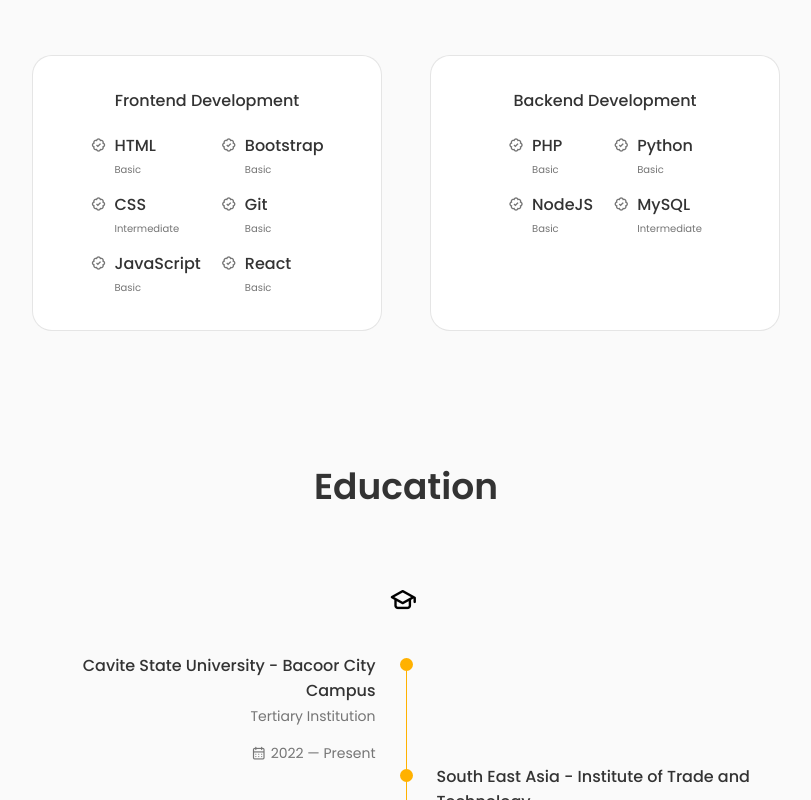
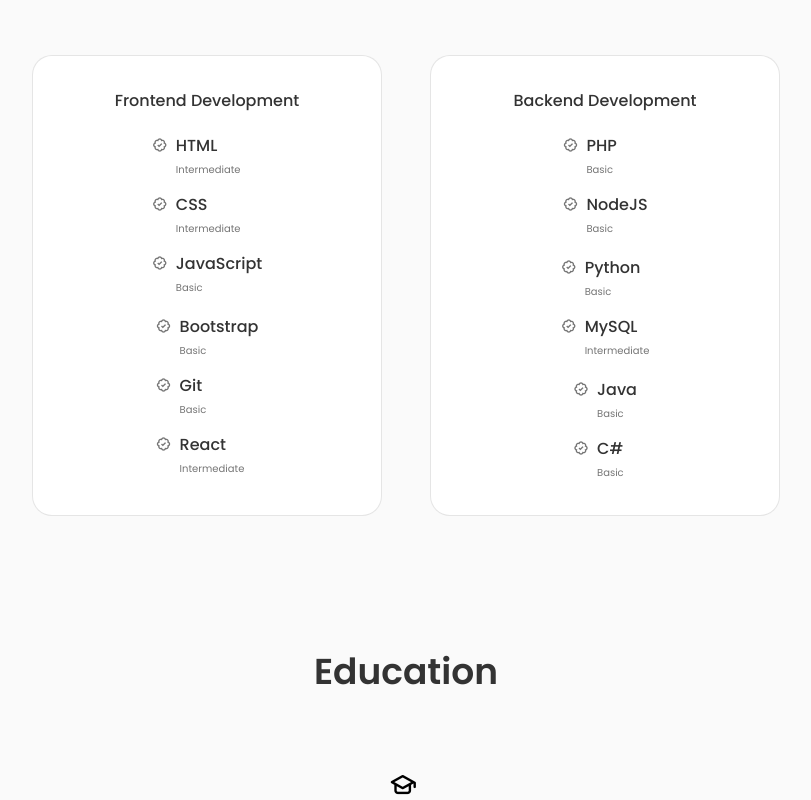
Before and after one commit to jeraldlabalan/personal-portfolio, a React (Vite) app in the folder jeee4/: page / in a window 1280 px wide. Shown: the part 1660-2460 px from the top of the page, without its empty margins (234-1045 px from the left). Built offline with nearby package versions, Linux system fonts and the light colour scheme.

Commit message:
feat: added a new project and change some ui

```diff
--- a/jeee4/src/sections/Skills/Backend.jsx
+++ b/jeee4/src/sections/Skills/Backend.jsx
@@ -9,6 +9,7 @@ function Backend() {
         Backend Development
       </h3>
       <div className={styles.skills__box}>
+
         <div className={styles.skills__group}>
           <div className={styles.skills__data}>
             <i className='bx bx-badge-check'></i>
@@ -36,7 +37,6 @@ function Backend() {
         </div>
 
         <div className={styles.skills__group}>
-
           <div className={styles.skills__data}>
             <i className='bx bx-badge-check'></i>
             <div>
@@ -62,6 +62,36 @@ function Backend() {
           </div>
 
         </div>
+
+
+        <div className={styles.skills__group}>
+          <div className={styles.skills__data}>
+            <i className='bx bx-badge-check'></i>
+            <div>
+              <h3 className={styles.skills__name}>
+               Java
+              </h3>
+              <span className={styles.skills__level}>
+               Basic
+              </span>
+            </div>
+          </div>
+
+          <div className={styles.skills__data}>
+            <i className='bx bx-badge-check'></i>
+            <div>
+              <h3 className={styles.skills__name}>
+               C#
+              </h3>
+              <span className={styles.skills__level}>
+               Basic
+              </span>
+            </div>
+          </div>
+
+        </div>
+
+
       </div>
     </div>
   )
--- a/jeee4/src/sections/Skills/Frontend.jsx
+++ b/jeee4/src/sections/Skills/Frontend.jsx
@@ -18,7 +18,7 @@ function Frontend() {
 
             <div>
               <h3 className={styles.skills__name}>HTML</h3>
-              <span className={styles.skills__level}>Basic</span>
+              <span className={styles.skills__level}>Intermediate</span>
             </div>
 
           </div>
@@ -63,7 +63,7 @@ function Frontend() {
             <i className='bx bx-badge-check'></i>
             <div>
               <h3 className={styles.skills__name}>React</h3>
-              <span className={styles.skills__level}>Basic</span>
+              <span className={styles.skills__level}>Intermediate</span>
             </div>
           </div>
         </div>
--- a/jeee4/src/sections/Skills/SkillsStyles.module.css
+++ b/jeee4/src/sections/Skills/SkillsStyles.module.css
@@ -23,18 +23,23 @@
   display: flex;
   justify-content: center;
   columns: 2.5rem;
+  flex-direction: column;
   gap: 20px;
+  align-items: center;
 }
 
 .skills__group {
   display: grid;
-  align-items: flex-start;
+  align-items: center;
   row-gap: 1rem;
+  width: 100% ;
+  justify-content: center;
 }
 
 .skills__data {
   display: flex;
   column-gap: 0.5rem;
+  align-items: flex-start;
 }
 
 
--- a/jeee4/src/sections/Work/Data.jsx
+++ b/jeee4/src/sections/Work/Data.jsx
@@ -9,7 +9,7 @@ import barangayProfiling from '../../assets/Barangay-Profiling-System.pdf';
 import work6 from '../../assets/enrollment-system-landing-page.png';
 import enrollmentSystem from '../../assets/Cavite State University - Enrollment System.pdf';
 import work7 from '../../assets/finding-needmo-landing-page.png'
-
+import work8 from '../../assets/kix.png';
 
 
 export const projectsData = [
@@ -62,6 +62,13 @@ export const projectsData = [
     demoLink: 'https://drive.google.com/drive/u/0/folders/1VyrYHTOFeAZHVws4cd7rH-y12PnqriNJ', // Adjusted path
     category: "web",
   },
+  {
+    id: 8,
+    image: work8,
+    title: "Kix",
+    demoLink: 'https://kix-ten.vercel.app/',
+    category: "web",
+  }
 ];
 
 export const projectsNav = [
--- a/jeee4/src/sections/Work/Work.jsx
+++ b/jeee4/src/sections/Work/Work.jsx
@@ -1,4 +1,3 @@
-import React from 'react'
 import styles from './WorkStyles.module.css'
 import Works from './Works'
 
```
Also changed, not shown: jeee4/src/assets/kix.png (added), 1 other file (tests, documents, lock files or other folders).
